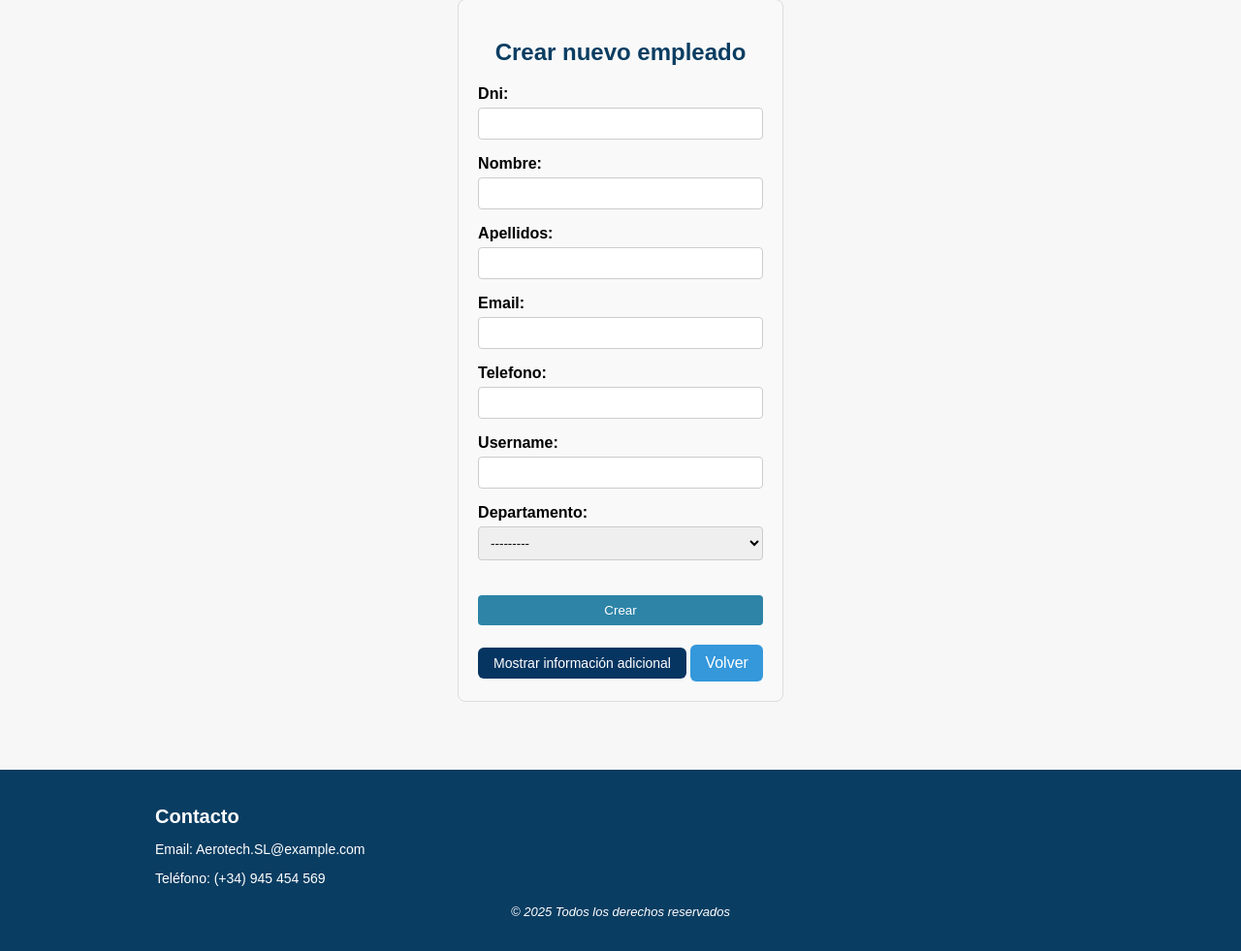
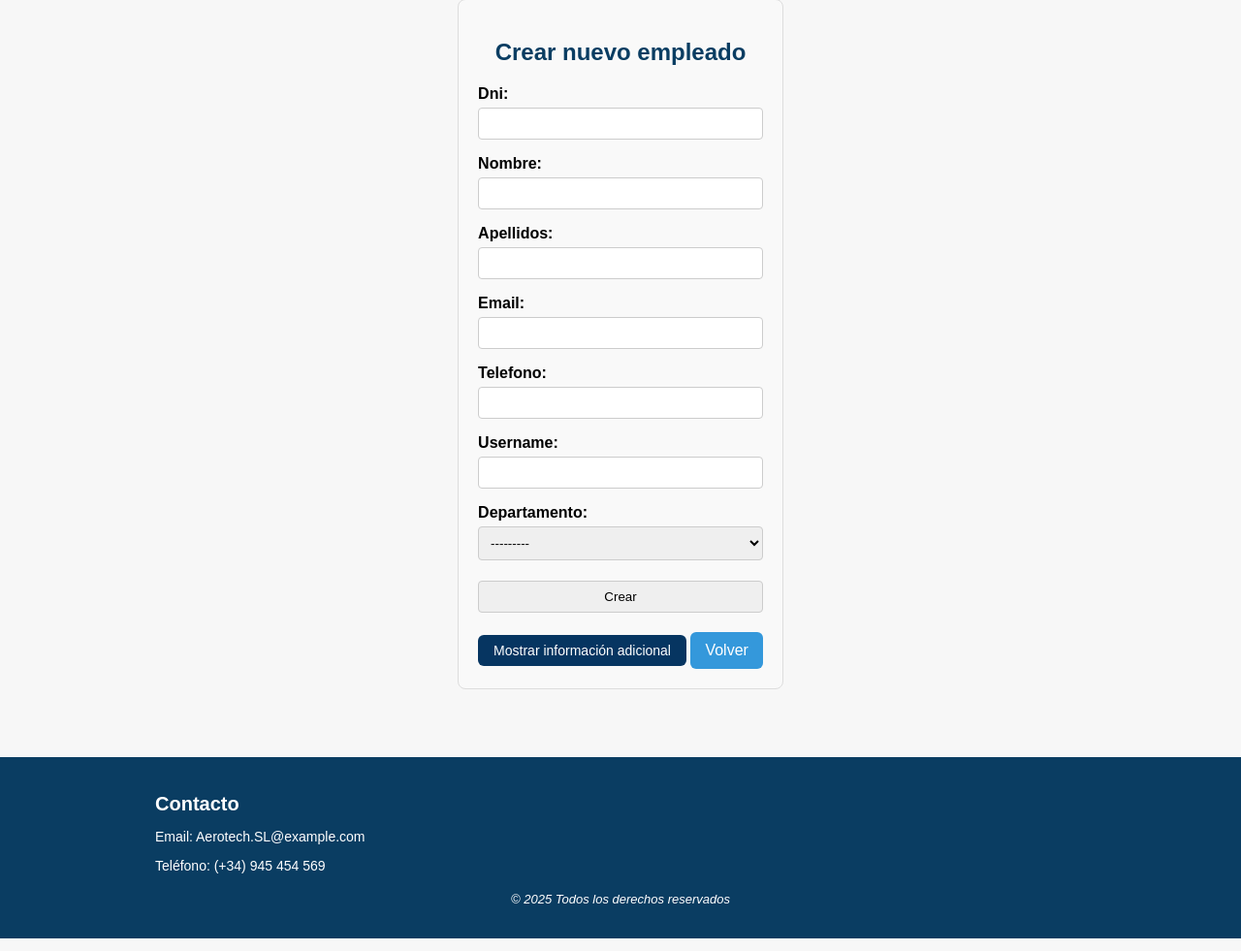
Before and after one commit to JonAnderInf/Proyecto-IW-2025, a Django app: page /Aerotech/crear_empleado/ in a window 1280 px wide. Shown: the part 167-1148 px from the top of the page at 97% size. Run offline with Django 4.2, Linux system fonts and the light colour scheme.

Commit message:
Configuración CSS - Unifiicar estilos y organizarlos

```diff
--- a/ProyectoWeb/Aerotech/models.py
+++ b/ProyectoWeb/Aerotech/models.py
@@ -60,14 +60,31 @@ class Equipo(models.Model):
         return f"{self.modelo} - {self.numero_serie}"
 
 class Ticket(models.Model):
+    URGENCIA = [
+        ('alta', 'Alta'),
+        ('media', 'Media'),
+        ('baja', 'Baja')
+        ]
+
+    TIPO = [
+        ('averia', 'Avería'),
+        ('mejora', 'Mejora'),
+        ('mantenimiento', 'Mantenimiento')
+    ]
+
+    ESTADO = [
+        ('abierto', 'Abierto'),
+        ('cerrado', 'Cerrado')
+    ]
+
     referencia = models.CharField(max_length=100, unique=True)
     titulo = models.CharField(max_length=200)
     descripcion = models.TextField()
     fecha_apertura = models.DateField(auto_now_add=True)
     fecha_resolucion = models.DateField(null=True, blank=True)
-    urgencia = models.CharField(max_length=10, choices=[('alta', 'Alta'), ('media', 'Media'), ('baja', 'Baja')])
-    tipo = models.CharField(max_length=15, choices=[('averia', 'Avería'), ('mejora', 'Mejora'), ('mantenimiento', 'Mantenimiento')])
-    estado = models.CharField(max_length=10, choices=[('abierto', 'Abierto'), ('cerrado', 'Cerrado')])
+    urgencia = models.CharField(max_length=10, choices=URGENCIA)
+    tipo = models.CharField(max_length=15, choices=TIPO)
+    estado = models.CharField(max_length=10, choices=ESTADO)
     empleado = models.ForeignKey(Empleado, on_delete=models.SET_NULL, null=True)
     equipos = models.ManyToManyField(Equipo)
 
--- a/ProyectoWeb/Aerotech/templates/crear_empleado.html
+++ b/ProyectoWeb/Aerotech/templates/crear_empleado.html
@@ -6,7 +6,7 @@
 <div class="crear-empleado">
   <h2>Crear nuevo empleado</h2>
 
-  <form id="empleadoForm" action="{% url 'crear-empleado' %}" method="post">
+  <form class="Form" action="{% url 'crear-empleado' %}" method="post">
     {% csrf_token %}
     {{ form.as_p }}
 
--- a/ProyectoWeb/Aerotech/templates/crear_equipo.html
+++ b/ProyectoWeb/Aerotech/templates/crear_equipo.html
@@ -6,7 +6,7 @@
 <div class="crear-equipo">
     <h2>Crear nuevo equipo</h2>
 
-    <form action="{% url 'crear-equipo' %}" method="post">
+    <form class="Form" action="{% url 'crear-equipo' %}" method="post">
         {% csrf_token %}
         {{ form.as_p }}
         <button type="submit">Crear</button>
--- a/ProyectoWeb/Aerotech/templates/crear_ticket.html
+++ b/ProyectoWeb/Aerotech/templates/crear_ticket.html
@@ -5,7 +5,7 @@
 <div class="crear-ticket">
   <h2>Crear Ticket</h2>
 
-  <form method="post">
+  <form class="Form" action="{% url 'crear-ticket' %}" method="post">
       {% csrf_token %}
       {{ form.as_p }}
       <button type="submit">Guardar</button>
--- a/ProyectoWeb/Aerotech/templates/lista_equipos.html
+++ b/ProyectoWeb/Aerotech/templates/lista_equipos.html
@@ -12,7 +12,7 @@
   <select name="marca">
     <option value="">Todas las marcas</option>
     {% for marca in marcas %}
-      <option value="{{ marca }}" {% if request.GET.marca == marca %}selected{% endif %}>{{ marca }}</option>
+    <option value="{{ marca }}" {% if request.GET.marca==marca %}selected{% endif %}>{{ marca }}</option>
     {% endfor %}
   </select>
 
@@ -20,7 +20,7 @@
   <select name="tipo">
     <option value="">Todos los tipos</option>
     {% for tipo in tipos %}
-      <option value="{{ tipo }}" {% if request.GET.tipo == tipo %}selected{% endif %}>{{ tipo }}</option>
+    <option value="{{ tipo }}" {% if request.GET.tipo==tipo %}selected{% endif %}>{{ tipo }}</option>
     {% endfor %}
   </select>
 
--- a/ProyectoWeb/Aerotech/templates/modificar_equipo.html
+++ b/ProyectoWeb/Aerotech/templates/modificar_equipo.html
@@ -10,7 +10,7 @@
         {{form.as_p}}
         {% csrf_token %}
         <button type="submit">Guardar</button>
-       <a class="btn" href="{% url 'lista-equipos' %}">Volver</a>
+        <a class="btn" href="{% url 'lista-equipos' %}">Volver</a>
 
 
     </form>
--- a/ProyectoWeb/Aerotech/templates/modificar_ticket.html
+++ b/ProyectoWeb/Aerotech/templates/modificar_ticket.html
@@ -1,5 +1,5 @@
 {% extends 'Base.html' %}
-{% block title %} Modificar empleado {% endblock %}
+{% block title %} Modificar ticket {% endblock %}
 
 {% block content %}
 
--- a/ProyectoWeb/static/css/estilos.css
+++ b/ProyectoWeb/static/css/estilos.css
@@ -284,38 +237,17 @@ tr:hover {
   color: #0a3d62;
 }
 
-.modificar-equipo form label,
-.modificar-empleado form label,
-.modificar-ticket form label,
-.crear-equipo form label,
-.crear-ticket form label,
-.crear-empleado form label {
+form label {
   display: block;
   margin-top: 15px;
   font-weight: bold;
 }
 
 
-
-.modificar-equipo form input,
-.modificar-equipo form select,
-.modificar-equipo form button,
-.modificar-empleado form input,
-.modificar-empleado form select,
-.modificar-empleado form button,
-.modificar-ticket form input,
-.modificar-ticket form select,
-.modificar-ticket form button,
-.crear-equipo form input,
-.crear-equipo form select,
-.crear-equipo form button,
-.crear-ticket form input,
-.crear-ticket form select,
-.crear-ticket form textarea,
-.crear-ticket form button,
-.crear-empleado form input,
-.crear-empleado form select,
-.crear-empleado form button {
+form textarea,
+form input,
+form select,
+form button {
   width: 100%;
   padding: 8px;
   margin-top: 5px;
@@ -325,37 +257,62 @@ tr:hover {
 }
 
 
-
-.modificar-equipo form button,
-.modificar-empleado form button,
-.modificar-ticket form button,
-.crear-equipo form button,
-.crear-ticket form button,
-.crear-empleado form button {
-  background-color: #2d84a7;
+form button:hover {
+  background-color: #254450;
   color: white;
-  border: none;
-  margin-top: 20px;
-}
-
-.modificar-equipo form button:hover,
-.modificar-empleado form button:hover,
-.modificar-ticket form button:hover,
-.crear-equipo form button:hover,
-.crear-ticket form button:hover,
-.crear-empleado form button:hover {
-  background-color: #254450;
+  cursor: pointer;
 }
 
 
-.modificar-equipo a,
-.modificar-empleado a,
-.modificar-ticket a,
-.crear-equipo a,
-.crear-ticket a,
-.crear-empleado a {
-  display: inline-block;
-  margin-top: 20px;
-  color: #ffffff;
-  text-decoration: none;
+/* ---------------------------------------------------------------------------------------Footer--------------------------------------------------------------------------------------------- */
+
+html,
+body {
+  height: 100%;
+  padding: 0;
+  display: flex;
+  flex-direction: column;
+  font-family: Arial, sans-serif;
+  margin: 0px;
+  background-color: #f7f7f7;
 }
+
+
+footer {
+  background-color: #0a3d62;
+  color: white;
+  padding: 20px 0;
+  font-size: 14px;
+  font-weight: 400;
+  width: 100%;
+  margin-top: auto;
+  box-sizing: border-box;
+}
+
+
+.contenedor-footer {
+  max-width: 960px;
+  margin: 0 auto;
+  padding: 0 20px;
+  display: flex;
+  justify-content: space-between;
+  flex-wrap: wrap;
+}
+
+.contacto h2 {
+  font-size: 20px;
+  margin-bottom: 10px;
+  font-weight: 600;
+}
+
+.contacto p {
+  margin-bottom: 6px;
+}
+
+.derechos {
+  max-width: 960px;
+  margin: 12px auto 0 auto;
+  font-size: 13px;
+  font-style: italic;
+  text-align: center;
+}
```
Also changed, not shown: other parts of ProyectoWeb/static/css/estilos.css (+37 -84 lines), ProyectoWeb/Aerotech/templates/lista_tickets.html (+5 -4 lines), ProyectoWeb/Aerotech/templates/Base.html (indentation only), ProyectoWeb/Aerotech/templates/home.html (line endings or trailing spaces). Lines whose indentation alone changed are shown as unchanged.
